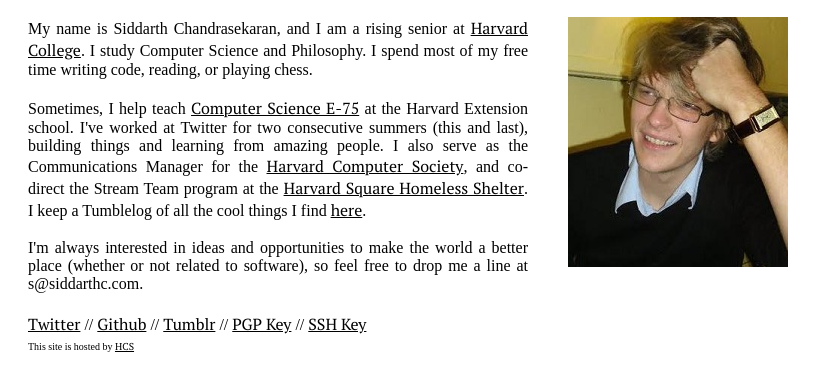
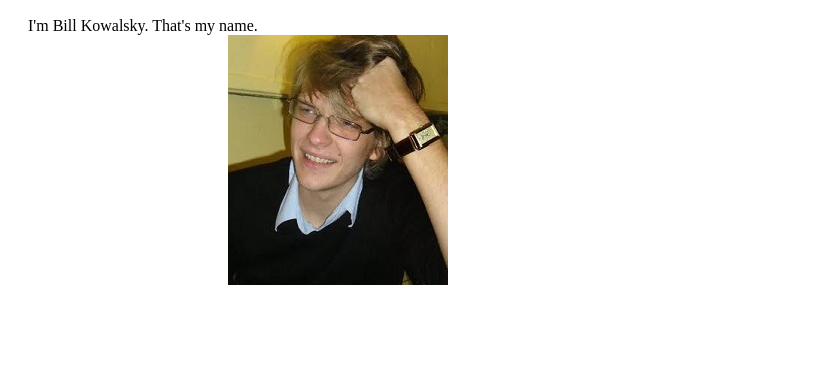
Before and after one commit to wkowalsky/wkowalsky.github.io, a plain HTML site: page index.html in a window 1280 px wide. Shown: the part 104-494 px from the top of the page, without its empty margins (0-823 px from the left). Drawn offline with nearby package versions, Linux system fonts and the light colour scheme.

Commit message:
Update index.html

```diff
--- a/index.html
+++ b/index.html
@@ -17,26 +17,9 @@
         <div id="wrapper">
             <div id="content-left">
                 <div id="about">
+                I'm Bill Kowalsky. That's my name.
 
 
-                    My name is Siddarth Chandrasekaran, and I am a rising senior at <a href="http://www.harvard.edu">Harvard College</a>. I study Computer Science and Philosophy. I spend most of my free time writing code, reading, or playing chess.<br /><br/>
-                    Sometimes, I help teach <a href="http://cs75.net">Computer Science E-75</a> at the Harvard Extension school. I've worked at Twitter for two consecutive summers (this and last), building things and learning from amazing people. I also serve as the Communications Manager for the <a href="http://www.hcs.harvard.edu">Harvard Computer Society</a>, and co-direct the Stream Team program at the <a href="http://hcs.harvard.edu/~hshs">Harvard Square Homeless Shelter</a>. I keep a Tumblelog of all the cool things I find <a href="http://siddarth.tumblr.com">here</a>.<br/><br/>
-                    I'm always interested in ideas and opportunities to make the world a better place (whether or not related to software), so feel free to drop me a line at s@siddarthc.com.
-
-                </div>
-
-                <div id="navigation">
-                    <li><a href="http://www.twitter.com/sidd">Twitter</a> // </li>
-                    <li><a href="http://www.github.com/siddarth">Github</a> // </li>
-                    <li><a href="http://siddarth.tumblr.com/">Tumblr</a> // </li>
-                    <li><a href="gpg.txt">PGP Key</a> // </li>
-                    <li><a href="ssh.txt">SSH Key</a></li>
-                    </ul>
-                </div>
-
-                <div id="footer">
-                    This site is hosted by <a href="http://www.hcs.harvard.edu">HCS</a>
-                </div>
             </div>
 
             <div id="content-right">
```
